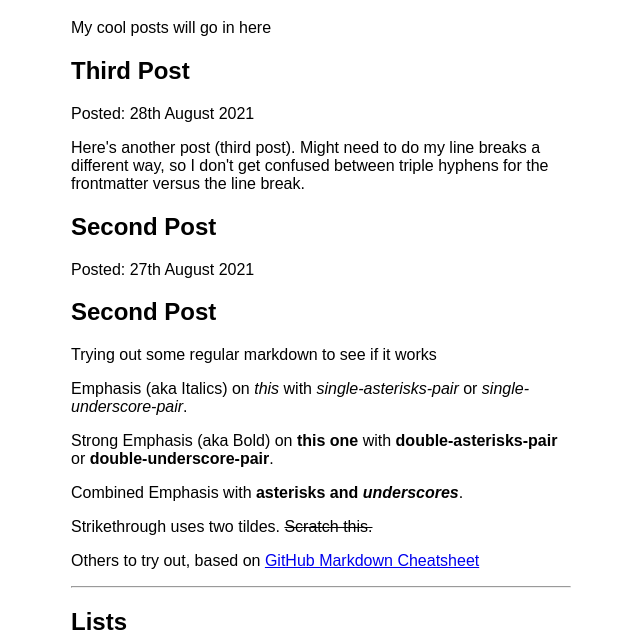
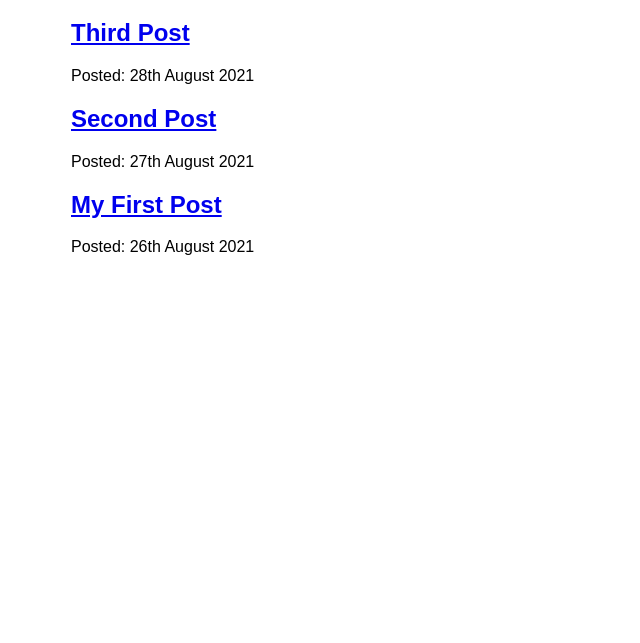
Before and after one commit to frank-scrapbook/gatsby-test-site, a Gatsby site: page /blog in a window 1280 px wide. Shown: the part 157-800 px from the top of the page, without its empty margins (319-959 px from the left). Built offline with nearby package versions, Linux system fonts and the light colour scheme; Gatsby itself is replaced by a stand-in of ours; some packages are replaced by stand-ins of ours.

Commit message:
Finished Gatsby Tutorial Part 6 - Creating blog pages programmatically

```diff
--- a/src/pages/blog/index.js
+++ b/src/pages/blog/index.js
@@ -1,20 +1,16 @@
 import * as React from 'react'
-import { graphql } from 'gatsby'
-import { MDXRenderer } from 'gatsby-plugin-mdx'
+import { Link, graphql } from 'gatsby'
+//import { MDXRenderer } from 'gatsby-plugin-mdx'
 import Layout from '../../components/layout'
 
 const BlogPage = ({ data }) => {
     return (
       <Layout pageTitle="My Blog Posts">
-            <p>My cool posts will go in here</p>
         {
           data.allMdx.nodes.map((node) => (
             <article key={node.id}>
-                  <h2>{node.frontmatter.title}</h2>
+              <h2><Link to={`/blog/${node.slug}`}>{node.frontmatter.title}</Link></h2>
               <p>Posted: {node.frontmatter.date}</p>
-                  <MDXRenderer>
-                    {node.body}
-                  </MDXRenderer>
             </article>
           ))
         }
@@ -27,7 +23,7 @@ export const query = graphql`
   allMdx(sort: {fields: frontmatter___date, order: DESC}) {
     nodes {
       id
-      body
+      slug
       frontmatter {
         title
         date(formatString: "Do MMMM YYYY")
```
Lines whose indentation alone changed are shown as unchanged.
